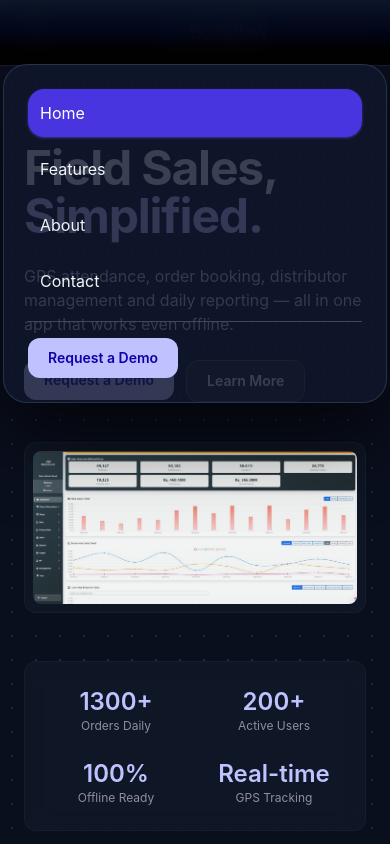
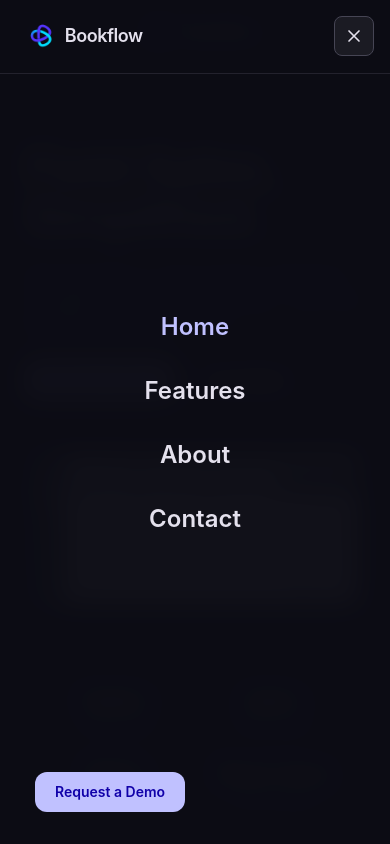
Before and after one commit to Aliyan008/BookFlow, a React (Vite) app: page / in a window 390 px wide. Both pictures are taken after a click on the button "Toggle navigation". Shown: the top 844 px of the page. Built offline with nearby package versions, Linux system fonts and the light colour scheme.

Commit message:
nav bar fixes

```diff
--- a/src/components/Navbar.jsx
+++ b/src/components/Navbar.jsx
@@ -9,25 +9,18 @@ const navLinkClasses =
 
 export function Navbar() {
   const [isMobileOpen, setIsMobileOpen] = useState(false)
-  const [isScrolled, setIsScrolled] = useState(false)
 
   useEffect(() => {
-    const onScroll = () => {
-      setIsScrolled(window.scrollY > 8)
+    const originalOverflow = document.body.style.overflow
+    document.body.style.overflow = isMobileOpen ? 'hidden' : originalOverflow
+
+    return () => {
+      document.body.style.overflow = originalOverflow
     }
-    onScroll()
-    window.addEventListener('scroll', onScroll)
-    return () => window.removeEventListener('scroll', onScroll)
-  }, [])
+  }, [isMobileOpen])
 
   return (
-    <header
-      className={`fixed left-0 top-0 z-50 w-full border-b transition-all duration-300 ${
-        isScrolled
-          ? 'border-[#464554]/40 bg-[#13131b]/90 backdrop-blur-md'
-          : 'border-[#464554]/20 bg-[#13131b]/80 backdrop-blur-md'
-      }`}
-    >
+    <header className="fixed left-0 top-0 z-50 w-full border-b border-transparent bg-transparent">
       <div className="mx-auto flex max-w-7xl items-center justify-between px-4 py-1.5 sm:px-6 lg:px-8">
         {/* Desktop layout */}
         <div className="hidden flex-1 items-center justify-between md:flex">
@@ -155,12 +148,12 @@ export function Navbar() {
           </div>
         </div>
 
-        {/* Mobile layout */}
-        <div className="flex flex-1 items-center justify-between gap-3 md:hidden">
+        {/* Mobile layout — relative bar; menu absolute left; logo mx-auto (true horizontal center) */}
+        <div className="relative w-full flex-1 py-0 md:hidden">
           <button
             type="button"
             onClick={() => setIsMobileOpen((open) => !open)}
-            className="inline-flex items-center justify-center rounded-lg border border-[#464554] bg-[#1b1b23] p-2 text-[#e4e1ed]"
+            className="absolute left-0 top-1/2 z-10 inline-flex h-10 w-10 -translate-y-1/2 items-center justify-center rounded-lg border border-[#464554] bg-[#1b1b23] p-2 text-[#e4e1ed]"
             aria-label="Toggle navigation"
           >
             <svg
@@ -191,7 +184,8 @@ export function Navbar() {
             </svg>
           </button>
 
-          <NavLink to="/" className="flex flex-1 items-center justify-center gap-0">
+          <div className="mx-auto flex w-fit items-center">
+            <NavLink to="/" className="flex items-center gap-0">
               <motion.img
                 src={bookflowLogo}
                 alt="Bookflow logo"
@@ -203,84 +197,104 @@ export function Navbar() {
                 Bookflow
               </span>
             </NavLink>
-
-          <div className="w-5" />
+          </div>
         </div>
 
         <AnimatePresence>
           {isMobileOpen && (
             <motion.div
-              className="fixed inset-0 z-40 flex items-start justify-center bg-gradient-to-b from-slate-900/90 via-slate-950/95 to-black/90 backdrop-blur-md md:hidden"
-              initial={{ opacity: 0, y: -10 }}
+              className="fixed inset-0 z-50 flex min-h-screen flex-col bg-[#0d0d15]/98 backdrop-blur-md md:hidden"
+              initial={{ opacity: 0, y: -20 }}
               animate={{ opacity: 1, y: 0 }}
-              exit={{ opacity: 0, y: -10 }}
+              exit={{ opacity: 0, y: -20 }}
+              transition={{ duration: 0.25, ease: 'easeOut' }}
             >
-            <div className="mt-16 w-full max-w-sm rounded-3xl border border-slate-700/70 bg-slate-900/80 px-6 py-6 shadow-[0_32px_80px_rgba(0,0,0,0.7)]">
-              <nav className="space-y-2">
+              <div className="flex items-center justify-between border-b border-[#464554]/40 px-4 py-2.5 sm:px-6">
+                <NavLink to="/" onClick={() => setIsMobileOpen(false)} className="flex items-center gap-0">
+                  <img
+                    src={bookflowLogo}
+                    alt="Bookflow logo"
+                    className="h-[3.3rem] w-[3.3rem] object-contain"
+                  />
+                  <span className="-ml-1 text-lg font-semibold tracking-tight text-[#e4e1ed]">
+                    Bookflow
+                  </span>
+                </NavLink>
+                <button
+                  type="button"
+                  onClick={() => setIsMobileOpen(false)}
+                  className="inline-flex h-10 w-10 items-center justify-center rounded-lg border border-[#464554] bg-[#1b1b23] text-[#e4e1ed]"
+                  aria-label="Close navigation"
+                >
+                  <svg className="h-5 w-5" viewBox="0 0 24 24" fill="none" xmlns="http://www.w3.org/2000/svg">
+                    <path
+                      d="M6 18L18 6M6 6l12 12"
+                      stroke="currentColor"
+                      strokeWidth="2"
+                      strokeLinecap="round"
+                      strokeLinejoin="round"
+                    />
+                  </svg>
+                </button>
+              </div>
+
+              <div className="flex flex-1 items-center justify-center px-6">
+                <nav className="flex flex-col items-center justify-center gap-8 text-center">
                   <NavLink
                     to="/"
                     onClick={() => setIsMobileOpen(false)}
                     className={({ isActive }) =>
-                    `flex items-center justify-between rounded-2xl px-3 py-3 text-base ${
-                      isActive
-                        ? 'bg-indigo-600/90 text-white shadow-sm shadow-indigo-500/40'
-                        : 'text-slate-100 hover:bg-slate-800/80'
-                    } transition-all duration-200`
+                      `text-2xl font-semibold transition-colors ${
+                        isActive ? 'text-[#c0c1ff]' : 'text-[#e4e1ed] hover:text-[#c0c1ff]'
+                      }`
                     }
                   >
-                  <span>Home</span>
+                    Home
                   </NavLink>
                   <NavLink
                     to="/features"
                     onClick={() => setIsMobileOpen(false)}
                     className={({ isActive }) =>
-                    `flex items-center justify-between rounded-2xl px-3 py-3 text-base ${
-                      isActive
-                        ? 'bg-indigo-600/90 text-white shadow-sm shadow-indigo-500/40'
-                        : 'text-slate-100 hover:bg-slate-800/80'
-                    } transition-all duration-200`
+                      `text-2xl font-semibold transition-colors ${
+                        isActive ? 'text-[#c0c1ff]' : 'text-[#e4e1ed] hover:text-[#c0c1ff]'
+                      }`
                     }
                   >
-                  <span>Features</span>
+                    Features
                   </NavLink>
                   <NavLink
                     to="/about"
                     onClick={() => setIsMobileOpen(false)}
                     className={({ isActive }) =>
-                    `flex items-center justify-between rounded-2xl px-3 py-3 text-base ${
-                      isActive
-                        ? 'bg-indigo-600/90 text-white shadow-sm shadow-indigo-500/40'
-                        : 'text-slate-100 hover:bg-slate-800/80'
-                    } transition-all duration-200`
+                      `text-2xl font-semibold transition-colors ${
+                        isActive ? 'text-[#c0c1ff]' : 'text-[#e4e1ed] hover:text-[#c0c1ff]'
+                      }`
                     }
                   >
-                  <span>About</span>
+                    About
                   </NavLink>
                   <NavLink
                     to="/contact"
                     onClick={() => setIsMobileOpen(false)}
                     className={({ isActive }) =>
-                    `flex items-center justify-between rounded-2xl px-3 py-3 text-base ${
-                      isActive
-                        ? 'bg-indigo-600/90 text-white shadow-sm shadow-indigo-500/40'
-                        : 'text-slate-100 hover:bg-slate-800/80'
-                    } transition-all duration-200`
+                      `text-2xl font-semibold transition-colors ${
+                        isActive ? 'text-[#c0c1ff]' : 'text-[#e4e1ed] hover:text-[#c0c1ff]'
+                      }`
                     }
                   >
-                  <span>Contact</span>
+                    Contact
                   </NavLink>
                 </nav>
+              </div>
 
-              <div className="mt-4 border-t border-[#464554] pt-4">
-                <Button
-                  as={NavLink}
+              <div className="flex justify-center px-6 pb-8">
+                <NavLink
                   to="/contact"
                   onClick={() => setIsMobileOpen(false)}
-                  className="w-full justify-center"
+                  className="w-full max-w-xs"
                 >
-                  Request a Demo
-                </Button>
-              </div>
+                  <Button className="w-full justify-center">Request a Demo</Button>
+                </NavLink>
               </div>
             </motion.div>
           )}
```
Lines whose indentation alone changed are shown as unchanged.
